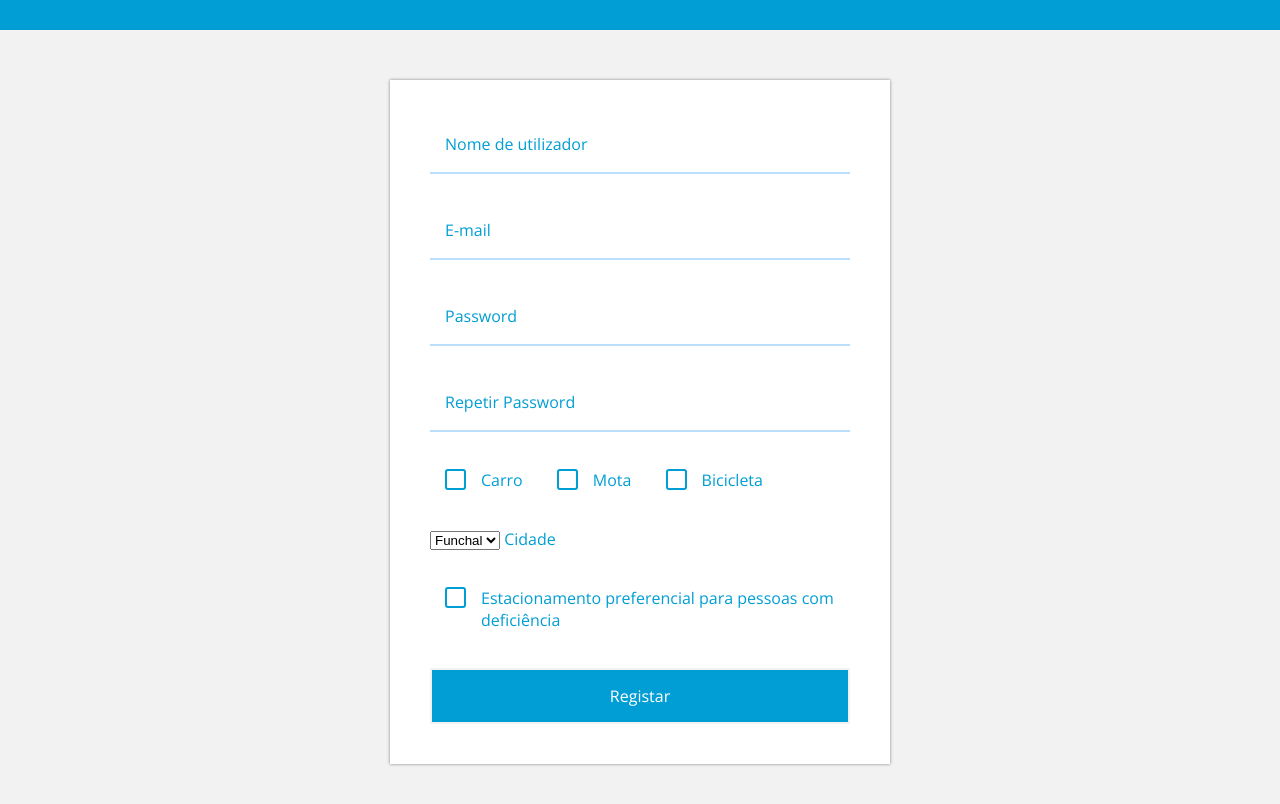
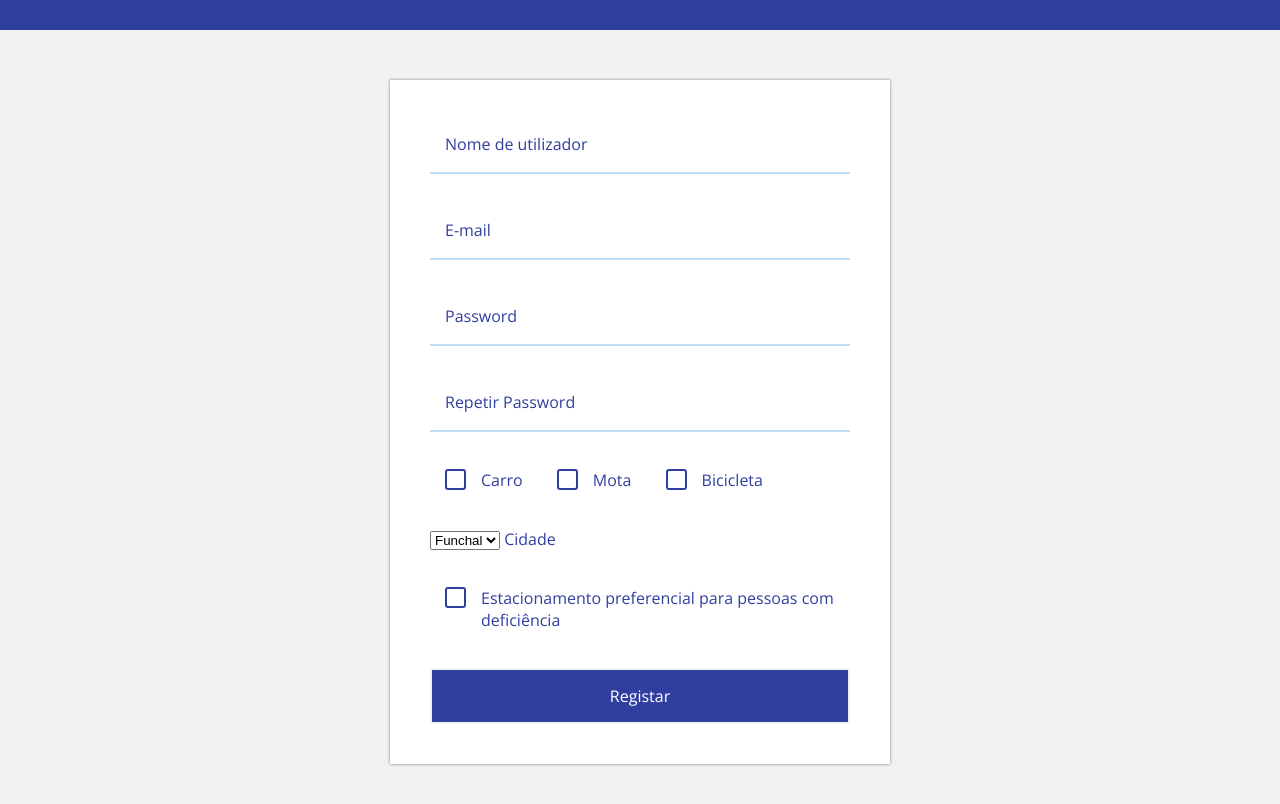
Before and after one commit to canuto491/RegistroFastPark, a plain HTML site: page index.html in a window 1280 px wide. Drawn offline with nearby package versions, Linux system fonts and the light colour scheme.

Commit message:
Revincular css + fuente
Revinculando el css de estilos a main
redefiniendo la fuente en sass

```diff
--- a/css/estilos.sass
+++ b/css/estilos.sass
@@ -5,7 +5,7 @@ $divider: #B6B6B6
 $error: #D32F2F
 
 $borde: 2px
-$font-family: "Roboto"
+$font-family: "Open Sans"
 
 *
 	margin: 0
--- a/index.html
+++ b/index.html
@@ -3,7 +3,7 @@
 <head>
 	<meta charset="UTF-8">
 	<meta name="viewport" content="width=device-width, user-scalable=no, initial-scale=1.0, maximum-scale=1.0, minimum-scale=1.0">
-	<link rel="stylesheet" href="css/estilos.css">
+	<link rel="stylesheet" href="css/main.css">
     <link href="https://fonts.googleapis.com/css?family=Open+Sans" rel="stylesheet" type="text/css">
 	<title>Registo</title>
 </head>
```
Also changed, not shown: css/main.css, 1 other file.
